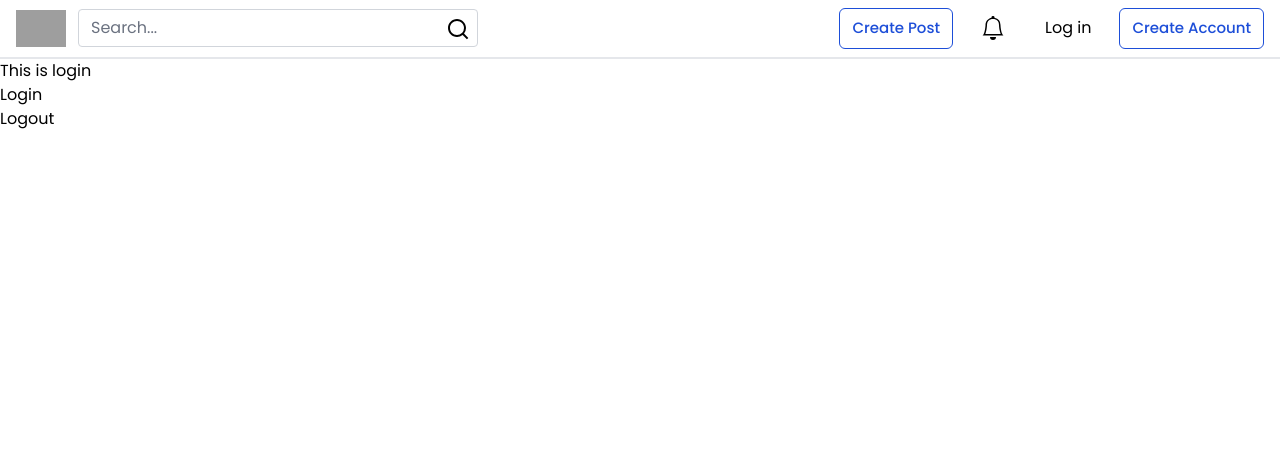
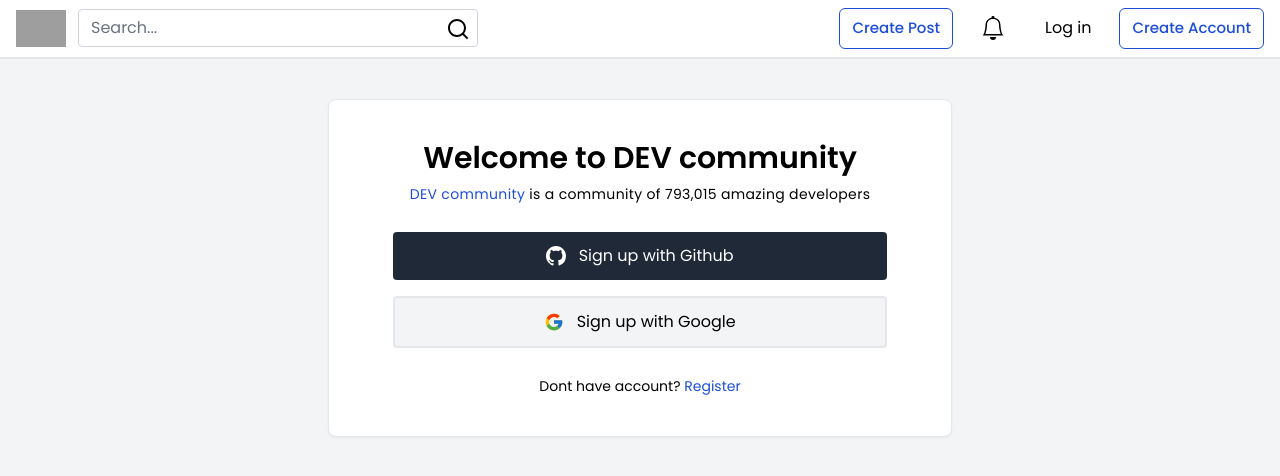
Before and after one commit to coderboy-raiyan/Devto-2.0, a Next.js app: page /login in a window 1280 px wide. Shown: the top 476 px of the page. Built offline with nearby package versions, Linux system fonts and the light colour scheme; no server answers; grey boxes are pictures that could not be loaded.

Commit message:
Login UI done

```diff
--- a/pages/login/index.js
+++ b/pages/login/index.js
@@ -1,5 +1,8 @@
 import Head from "next/head";
+import Link from "next/link";
 import React from "react";
+import { BsGithub } from "react-icons/bs";
+import { FcGoogle } from "react-icons/fc";
 import Header from "../../components/Header/Header";
 import useFirebase from "./../../components/Hooks/useFirebase";
 
@@ -9,13 +12,42 @@
   return (
     <>
       <Head>
-        <title>Login to dev community</title>
+        <title>Welcome! - DEV community</title>
       </Head>
       <Header />
-      <h1>This is login</h1>
-      <button onClick={googleSignIn}>Login</button>
-      <br />
-      <button onClick={logout}>Logout</button>
+
+      {/* UI section starts */}
+      <section className="bg-gray-100  flex justify-center  min-h-screen pt-10 px-4">
+        <div className="bg-white rounded-lg border lg:w-2/4 md:w-2/4 w-full px-16 py-10 h-full min-h-[300px] shadow-sm">
+          <div className="text-center">
+            <h1 className="text-3xl font-semibold">Welcome to DEV community</h1>
+            <p className="my-2 text-sm tracking-wide">
+              <Link href="/">
+                <a className="text-blue-700 hover:underline">DEV community</a>
+              </Link>{" "}
+              is a community of 793,015 amazing developers
+            </p>
+          </div>
+          <ul className="my-7 space-y-2">
+            <li>
+              <button className="bg-gray-800 text-white w-full py-3 rounded mb-2 hover:bg-gray-900">
+                <BsGithub className="inline text-xl mr-2" /> Sign up with Github
+              </button>
+            </li>
+            <li>
+              <button className="bg-gray-100 text-black hover:bg-gray-200 border-2 w-full py-3 rounded ">
+                <FcGoogle className="inline text-xl mr-2" /> Sign up with Google
+              </button>
+            </li>
+          </ul>
+          <p className="text-center text-sm">
+            Dont have account?{" "}
+            <Link href="/register">
+              <a className="text-blue-700 hover:underline">Register</a>
+            </Link>
+          </p>
+        </div>
+      </section>
     </>
   );
 };
```
